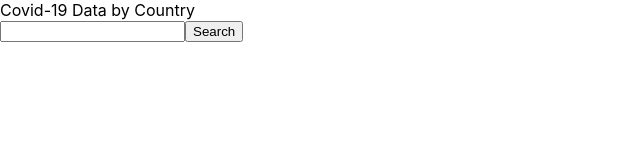
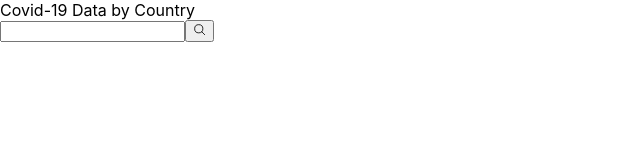
Before and after one commit to jhuang38/covid-data, a React (Create React App) app: page / in a window 1280 px wide. Shown: the top 160 px of the page, without its empty margins (0-640 px from the left). Built offline with nearby package versions, Linux system fonts and the light colour scheme.

Commit message:
separated code into more reusable jsx components and added ionic icons via script tag

```diff
--- a/public/index.html
+++ b/public/index.html
@@ -7,12 +7,15 @@
     <meta name="theme-color" content="#000000" />
     <meta
       name="description"
-      content="Web site created using create-react-app"
+      content="COVID-19 Data Visualization"
     />
     <link rel="apple-touch-icon" href="%PUBLIC_URL%/logo192.png" />
-    <title>React App</title>
+    <title>COVID Data Visualization</title>
   </head>
   <body>
     <div id="root"></div>
+    <!-- allow the use of icons-->
+    <script type="module" src="https://unpkg.com/ionicons@5.5.2/dist/ionicons/ionicons.esm.js"></script>
+    <script nomodule src="https://unpkg.com/ionicons@5.5.2/dist/ionicons/ionicons.js"></script>
   </body>
 </html>
--- a/src/Components/Homepage.jsx
+++ b/src/Components/Homepage.jsx
@@ -1,23 +1,12 @@
 import {useState} from 'react';
 import {useNavigate} from 'react-router-dom';
+import Searchbar from './Searchbar';
 
 const Homepage = () => {
-    let navigate = useNavigate();
-    const [countryFormText, updateCountryForm] = useState('')
-    const formSubmit = (e) => {
-        e.preventDefault()
-        navigate(`/graph/${countryFormText}`)
-    }
-    const textChange = (e) => {
-        updateCountryForm(e.target.value)
-    }
     return (
         <div>
             Covid-19 Data by Country
-            <form onSubmit = {formSubmit}>
-                <input type="text" name="country" onChange = {textChange}/>
-                <button type="submit">Search</button>
-            </form>
+            <Searchbar/>
         </div>
     )
 }
--- /dev/null
+++ b/src/Components/Searchbar.jsx
@@ -0,0 +1,22 @@
+import {useState} from 'react';
+import {useNavigate} from 'react-router-dom';
+
+const Searchbar = ({styling}) => {
+    let navigate = useNavigate();
+    const [countryFormText, updateCountryForm] = useState('')
+    const formSubmit = (e) => {
+        e.preventDefault()
+        navigate(`/graph/${countryFormText}`)
+    }
+    const textChange = (e) => {
+        updateCountryForm(e.target.value)
+    }
+    return (
+        <form onSubmit = {formSubmit}>
+            <input type="text" name="country" onChange = {textChange}/>
+            <button type="submit"><ion-icon name="search-outline"/></button>
+        </form>
+    )
+}
+
+export default Searchbar
```
Also changed, not shown: src/Components/Graphpage.jsx (added, +8 -0 lines).
